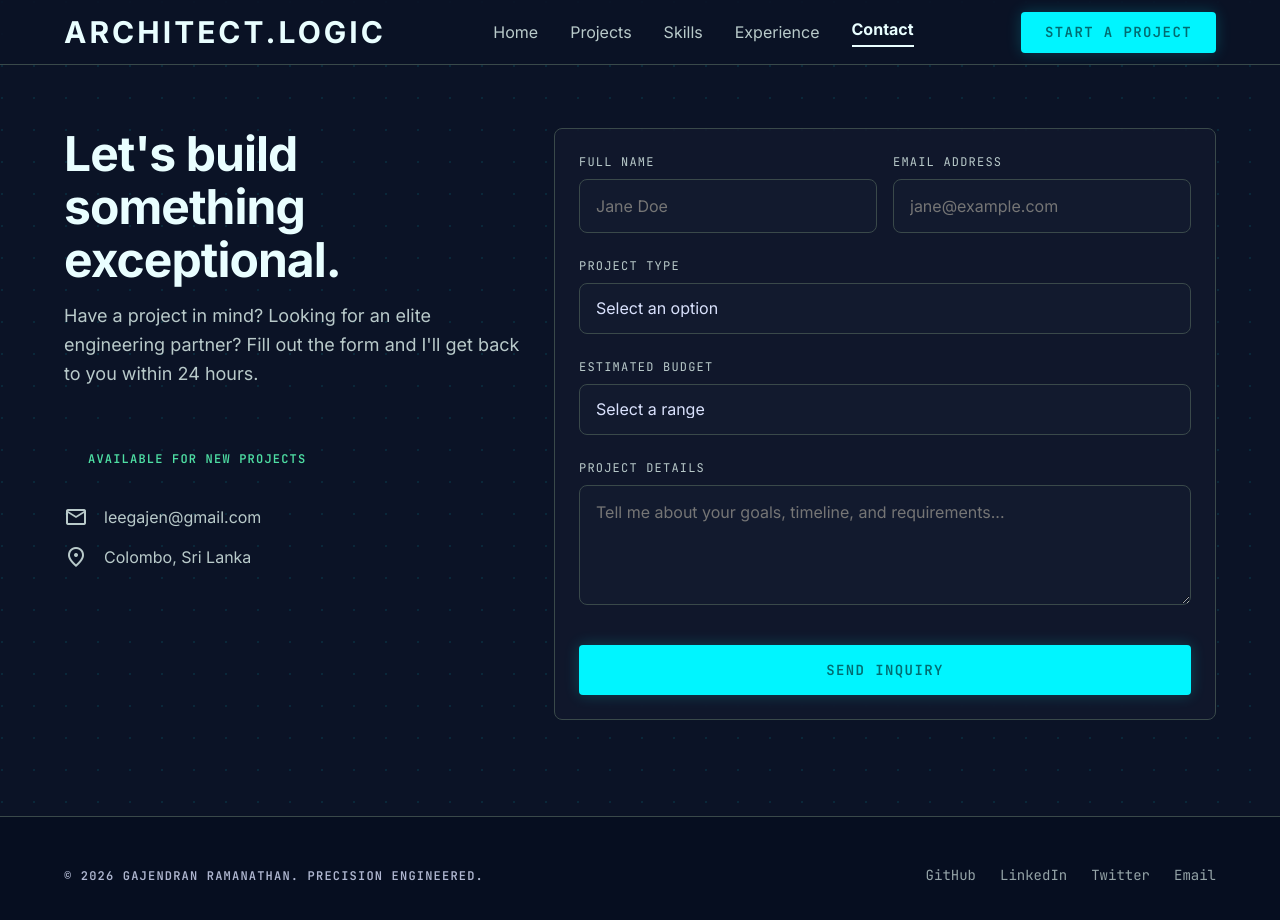
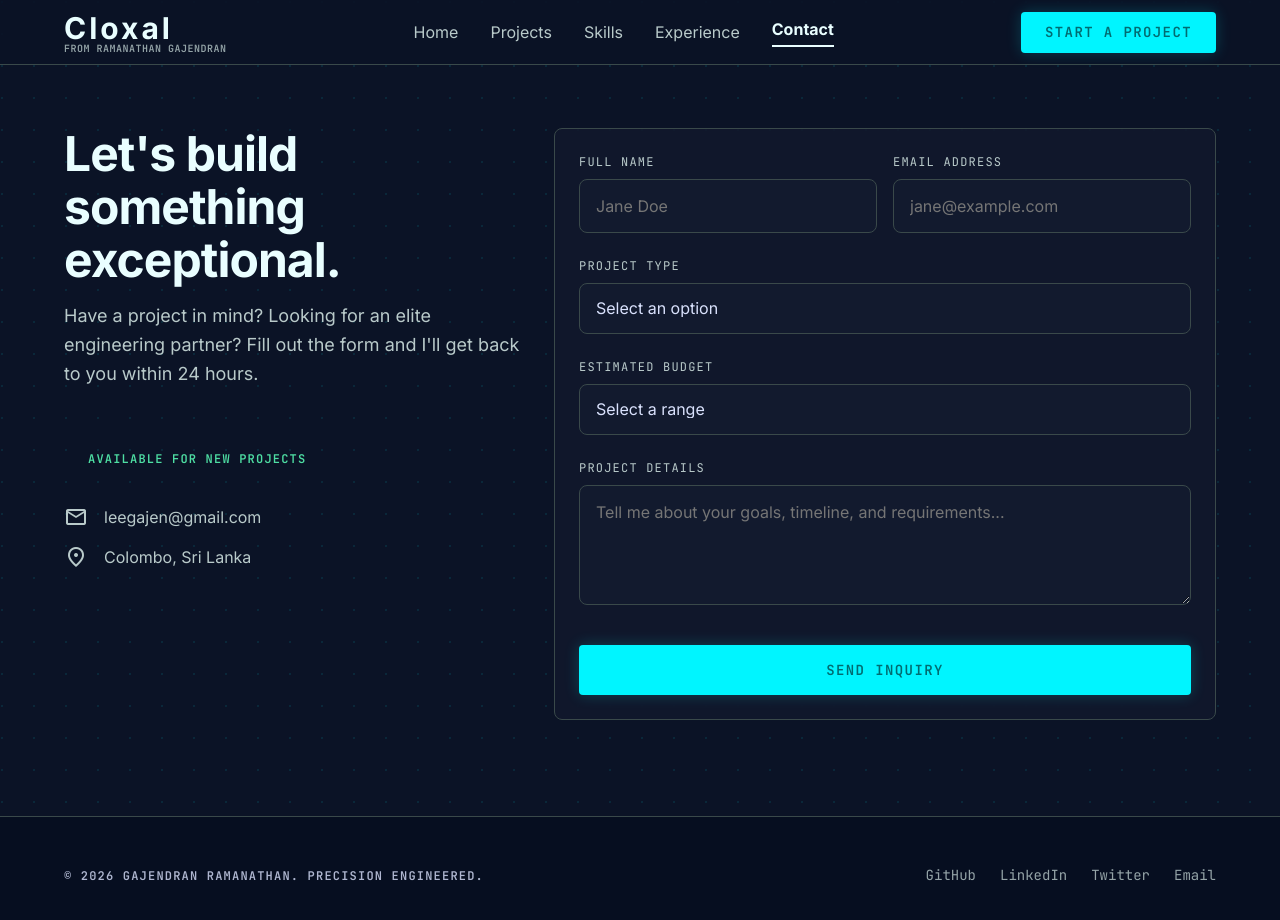
Before and after one commit to gajenlee/gajenlee.github.io, a plain HTML site: page contact.html in a window 1280 px wide. Drawn offline with nearby package versions, Linux system fonts and the light colour scheme.

Commit message:
DETAILS
	- Added details for the page

```diff
--- a/contact.html
+++ b/contact.html
@@ -3,7 +3,7 @@
 <head>
     <meta charset="utf-8" />
     <meta content="width=device-width, initial-scale=1.0" name="viewport" />
-    <title>Contact | Architect Logic</title>
+    <title>Contact | Ramanathan Gajendran Portfolio</title>
     <!-- Fonts -->
     <link href="https://fonts.googleapis.com" rel="preconnect" />
     <link crossorigin="" href="https://fonts.gstatic.com" rel="preconnect" />
@@ -29,8 +29,9 @@
     <!-- TopNavBar -->
     <nav class="navbar">
         <div class="container navbar-inner">
-            <a class="font-headline-md text-primary font-bold tracking-widest" href="index.html">
-                ARCHITECT.LOGIC
+            <a class="flex flex-col" href="index.html" style="text-decoration: none;">
+                <span class="font-headline-md text-primary font-bold tracking-widest">Cloxal</span>
+                <span class="font-label-caps text-on-surface-variant" style="font-size: 10px; letter-spacing: 0.05em; opacity: 0.8; margin-top: -2px;">From Ramanathan Gajendran</span>
             </a>
             <div class="nav-links">
                 <a class="nav-link font-body-md" href="index.html">Home</a>
```
Also changed, not shown: experience.html (+4 -3 lines), index.html (+4 -3 lines), projects.html (+4 -3 lines), skills.html (+4 -3 lines).
